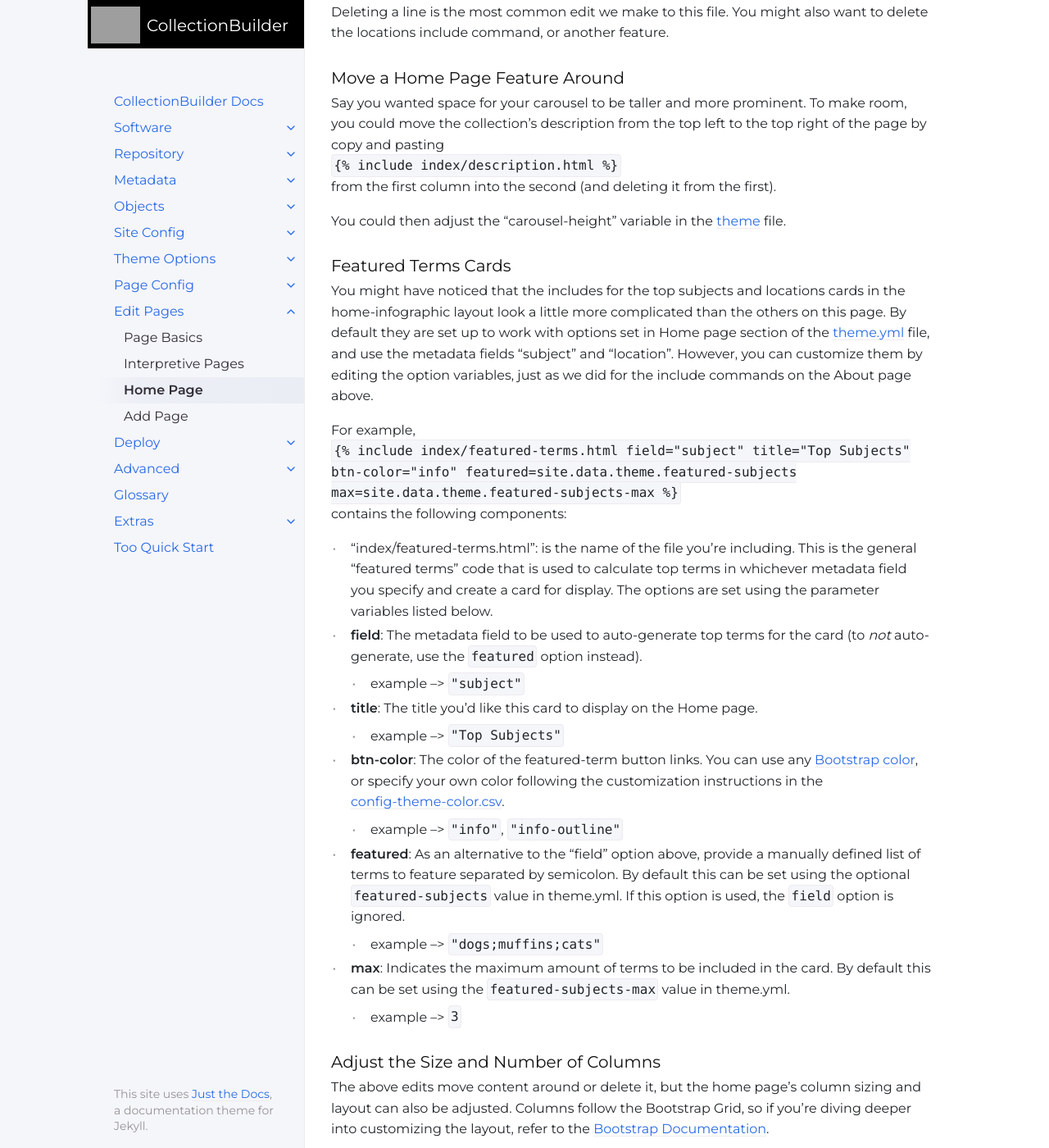
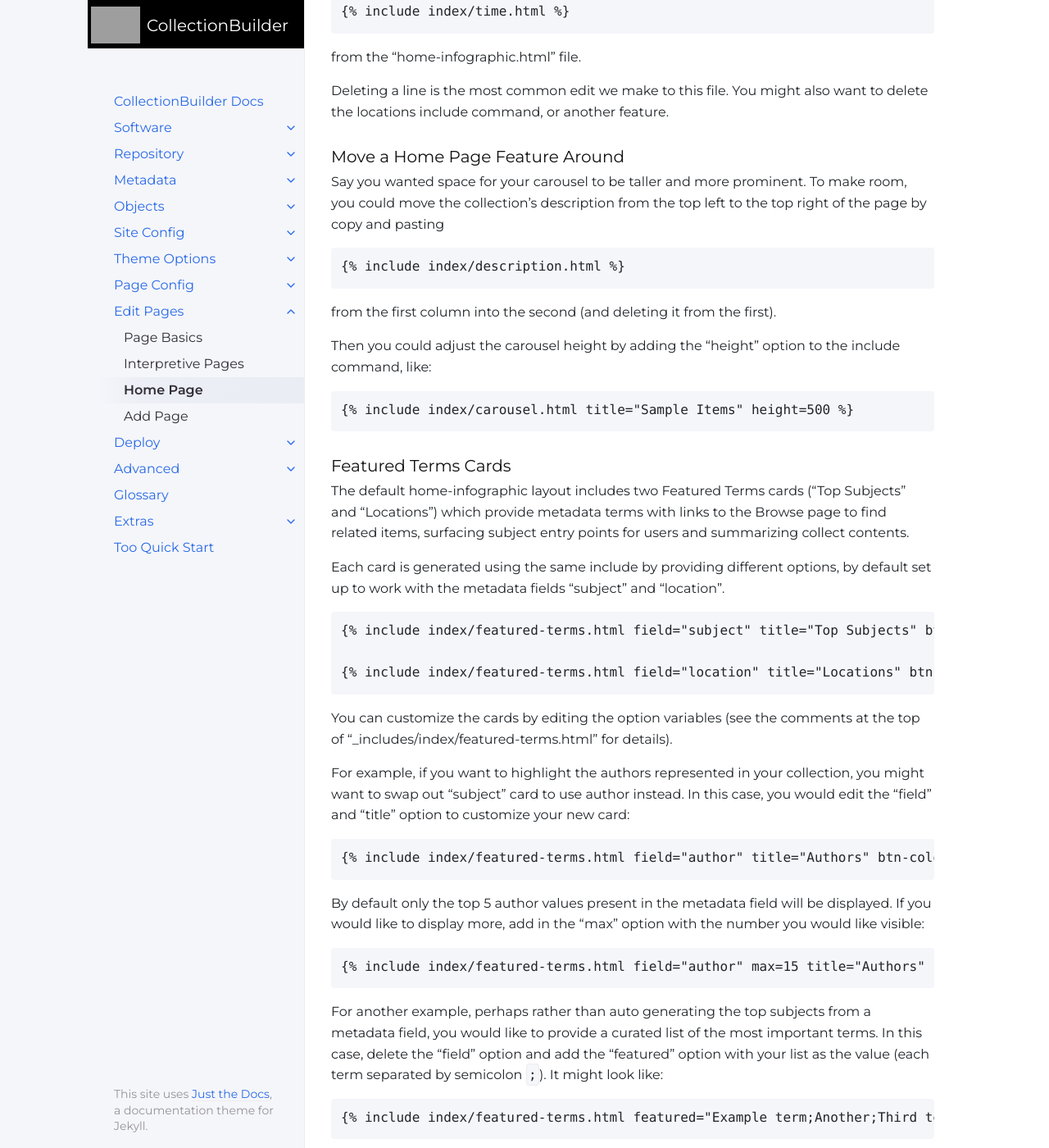
Before and after one commit to CollectionBuilder/cb-docs, a Jekyll site: the page built from docs/pages/home.md, in a window 1280 px wide and 1400 px high, scrolled down 1760 px. Shown: the whole window at 82% size. Built offline with Jekyll 4.4.1, drawn with Linux system fonts in a browser that asks for light colours; some of the changed text lies outside the part shown.

Commit message:
update theme and home page sections for new index includes

````diff
--- a/docs/pages/home.md
+++ b/docs/pages/home.md
@@ -7,7 +7,7 @@ nav_order: 3
 # Editing the Home Page
 
 You may finish your collection and realize that you want to remove or shift around the content on your Home page.
-To access the content on this page, you'll need to navigate to the "_layouts/" directory and locate the "home-infographic.html" file.
+To edit the content on this page, you'll need to navigate to the "_layouts/" directory and open the "home-infographic.html" file.
 
 Some options:
 
@@ -20,15 +20,12 @@ Some options:
 
 The Home page is composed of a number of include commands, arranged in three [Bootstrap columns](https://getbootstrap.com/docs/4.0/layout/grid/){:target="_blank" rel="noopener"}.
 
-Jekyll's include command is a powerful feature that allows specific elements or content to be drawn into your site's pages from one central location.
+Jekyll's [include command](https://jekyllrb.com/docs/includes/) is a powerful feature that allows modular elements or content to be drawn into your site's pages from a central location.
 
 An example include command looks like:
-`{% raw %}{% include index/carousel.html %}{% endraw %}`
+`{% raw %}{% include index/carousel.html title="Sample Items" %}{% endraw %}`
 
 In this example, you can locate the included file ("carousel.html") within the "_includes/index" directory.
-
-{:.alert}
-**Include Files:** For more on includes and other Jekyll features, check out the [Jekyll docs](https://jekyllrb.com/docs/).
 
 This is what the default "home-infographic.html" layout looks like:
 
@@ -37,16 +34,16 @@ This is what the default "home-infographic.html" layout looks like:
 <div class="col-md-8">
 
 {% include index/description.html %}
-{% include index/carousel.html %}
+{% include index/carousel.html title="Sample Items" %}
 
 </div>
 <div class="col-md-4">
 
 {% include index/time.html %}
 
-{% include index/featured-terms.html field="subject" title="Top Subjects" btn-color="info" featured=site.data.theme.featured-subjects max=site.data.theme.featured-subjects-max %}
+{% include index/featured-terms.html field="subject" title="Top Subjects" btn-color="info" %}
 
-{% include index/featured-terms.html field="location" title="Locations" btn-color="outline-secondary" featured=site.data.theme.featured-locations max=site.data.theme.featured-locations-max %}
+{% include index/featured-terms.html field="location" title="Locations" btn-color="outline-secondary" %}
 
 {% include index/objects.html %}
 
@@ -59,15 +56,24 @@ This is what the default "home-infographic.html" layout looks like:
 {% endraw %}
 ```
 
-You can delete an include command or move it to another location in the file to change the look of your Home page.
-Below are some typical options.
+This arrangement allows for some quick customization options:
+
+- change the options of an include command (check the comments in the files in "_includes/index" folder)
+- move or delete an include command
+- tweak the Bootstrap columns
+
+Some common options are detailed below.
 
 ### Delete a Home Page Feature
 
 Let's say your collection metadata doesn't include dates.
-In this case, you could delete the "Time Span" feature box from the Home page by removing the
-`{% raw %}{% include index/time.html %}{% endraw %}`
-line from the "home-infographic.html" file.
+In this case, you could remove the "Time Span" feature box from the Home page by deleting the line
+
+```
+{% raw %}{% include index/time.html %}{% endraw %}
+```
+
+from the "home-infographic.html" file.
 
 Deleting a line is the most common edit we make to this file.
 You might also want to delete the locations include command, or another feature.
@@ -76,56 +82,86 @@ You might also want to delete the locations include command, or another feature.
 
 Say you wanted space for your carousel to be taller and more prominent.
 To make room, you could move the collection's description from the top left to the top right of the page by copy and pasting
-`{% raw %}{% include index/description.html %}{% endraw %}`
+
+```
+{% raw %}{% include index/description.html %}{% endraw %}
+```
+
 from the first column into the second (and deleting it from the first).
 
-You could then adjust the "carousel-height" variable in the [theme]({{ '/docs/theme/home/' | relative_url }}) file.
+Then you could adjust the carousel height by adding the "height" option to the include command, like:
+
+```
+{% raw %}{% include index/carousel.html title="Sample Items" height=500 %}{% endraw %}
+```
 
 ### Featured Terms Cards
 
-You might have noticed that the includes for the top subjects and locations cards in the home-infographic layout look a little more complicated than the others on this page.
-By default they are set up to work with options set in Home page section of the [theme.yml]({{ '/docs/theme/home/' | relative_url }}) file, and use the metadata fields "subject" and "location".
-However, you can customize them by editing the option variables, just as we did for the include commands on the About page above.
+The default home-infographic layout includes two Featured Terms cards ("Top Subjects" and "Locations") which provide metadata terms with links to the Browse page to find related items, surfacing subject entry points for users and summarizing collect contents.
 
-For example,
-`{% raw %}{% include index/featured-terms.html field="subject" title="Top Subjects" btn-color="info" featured=site.data.theme.featured-subjects max=site.data.theme.featured-subjects-max %}{% endraw %}`
-contains the following components:
+Each card is generated using the same include by providing different options, by default set up to work with the metadata fields "subject" and "location".
 
-- "index/featured-terms.html": is the name of the file you're including. This is the general "featured terms" code that is used to calculate top terms in whichever metadata field you specify and create a card for display. The options are set using the parameter variables listed below.
-- **field**: The metadata field to be used to auto-generate top terms for the card (to *not* auto-generate, use the `featured` option instead).
-    - example --> `"subject"`
-- **title**: The title you'd like this card to display on the Home page.
-    - example --> `"Top Subjects"`
-- **btn-color**: The color of the featured-term button links. You can use any [Bootstrap color](https://getbootstrap.com/docs/4.0/utilities/colors/){:target="_blank" rel="noopener"}, or specify your own color following the customization instructions in the [config-theme-color.csv](customize.html#config-colors).
-    - example --> `"info"`, `"info-outline"`
-- **featured**: As an alternative to the "field" option above, provide a manually defined list of terms to feature separated by semicolon. By default this can be set using the optional `featured-subjects` value in theme.yml. If this option is used, the `field` option is ignored.
-    - example --> `"dogs;muffins;cats"`
-- **max**: Indicates the maximum amount of terms to be included in the card. By default this can be set using the `featured-subjects-max` value in theme.yml.
-    - example --> `3`
+```{% raw %}
+{% include index/featured-terms.html field="subject" title="Top Subjects" btn-color="info" %}
 
+{% include index/featured-terms.html field="location" title="Locations" btn-color="outline-secondary" %}{% endraw %}
+```
+
+You can customize the cards by editing the option variables (see the comments at the top of "_includes/index/featured-terms.html" for details).
+
+For example, if you want to highlight the authors represented in your collection, you might want to swap out "subject" card to use author instead.
+In this case, you would edit the "field" and "title" option to customize your new card:
+
+```{% raw %}
+{% include index/featured-terms.html field="author" title="Authors" btn-color="info" %}{% endraw %}
+```
+
+By default only the top 5 author values present in the metadata field will be displayed.
+If you would like to display more, add in the "max" option with the number you would like visible:
+
+```{% raw %}
+{% include index/featured-terms.html field="author" max=15 title="Authors" btn-color="info" %}{% endraw %}
+```
+
+For another example, perhaps rather than auto generating the top subjects from a metadata field, you would like to provide a curated list of the most important terms.
+In this case, delete the "field" option and add the "featured" option with your list as the value (each term separated by semicolon `;`).
+It might look like:
+
+```
+{% raw %}{% include index/featured-terms.html featured="Example term;Another;Third term" title="Subjects" btn-color="info" %}{% endraw %}
+```
 
 ### Adjust the Size and Number of Columns
 
-The above edits move content around or delete it, but the home page's column sizing and layout can also be adjusted. Columns follow the Bootstrap Grid, so if you're diving deeper into customizing the layout, refer to the [Bootstrap Documentation](https://getbootstrap.com/docs/4.3/layout/grid/){:target="_blank" rel="noopener"}.
+The above edits move content around or delete it, but the home page's column sizing and layout can also be adjusted.
+Columns follow the Bootstrap Grid, so if you're diving deeper into customizing the layout, refer to the [Bootstrap Documentation](https://getbootstrap.com/docs/4.6/layout/grid/){:target="_blank" rel="noopener"}.
 
 There are a lot of possibilities for customization here!
 CollectionBuilder is designed as a flexible template that can be adapted to the needs of a collection.
 We recommend experimenting to find what works best for you.
 
-Here's an example where there is one big top carousel, then three separate sections below with time, subjects, and object data, followed by a final row that includes a description and the data download buttons.
+Here's an example where there is one big top carousel, then three separate sections below with time, subjects, and object data, followed by a final row that includes a description and the data download buttons:
 
 ```{% raw %}
 <div class="col-md-12">
-{% include index/carousel.html%}
+
+{% include index/carousel.html height=600 %}
+
 </div>
 <div class="col-md-4">
+
 {% include index/time.html %}
+
 </div>
 <div class="col-md-4">
-{% include index/featured-terms.html field="subject" title="Top Subjects" btn-color="info" featured=site.data.theme.featured-subjects max=site.data.theme.featured-subjects-max %}
+
+{% include index/featured-terms.html field="subject" title="Top Subjects" btn-color="info" %}
+
 </div>
 <div class="col-md-4">
+
 {% include index/objects.html %}
+
 </div>
 
 <div class="col-md-6">
````
Also changed, not shown: docs/theme/home.md (+7 -58 lines).
